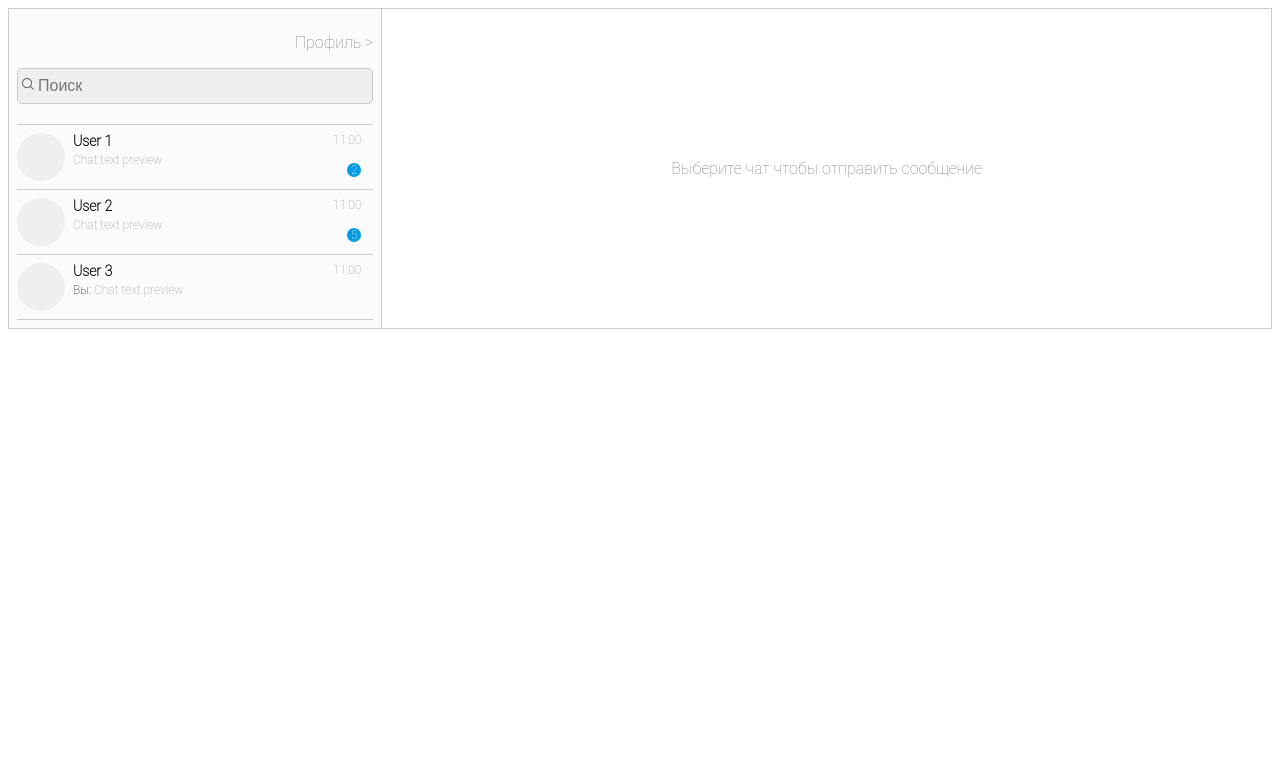
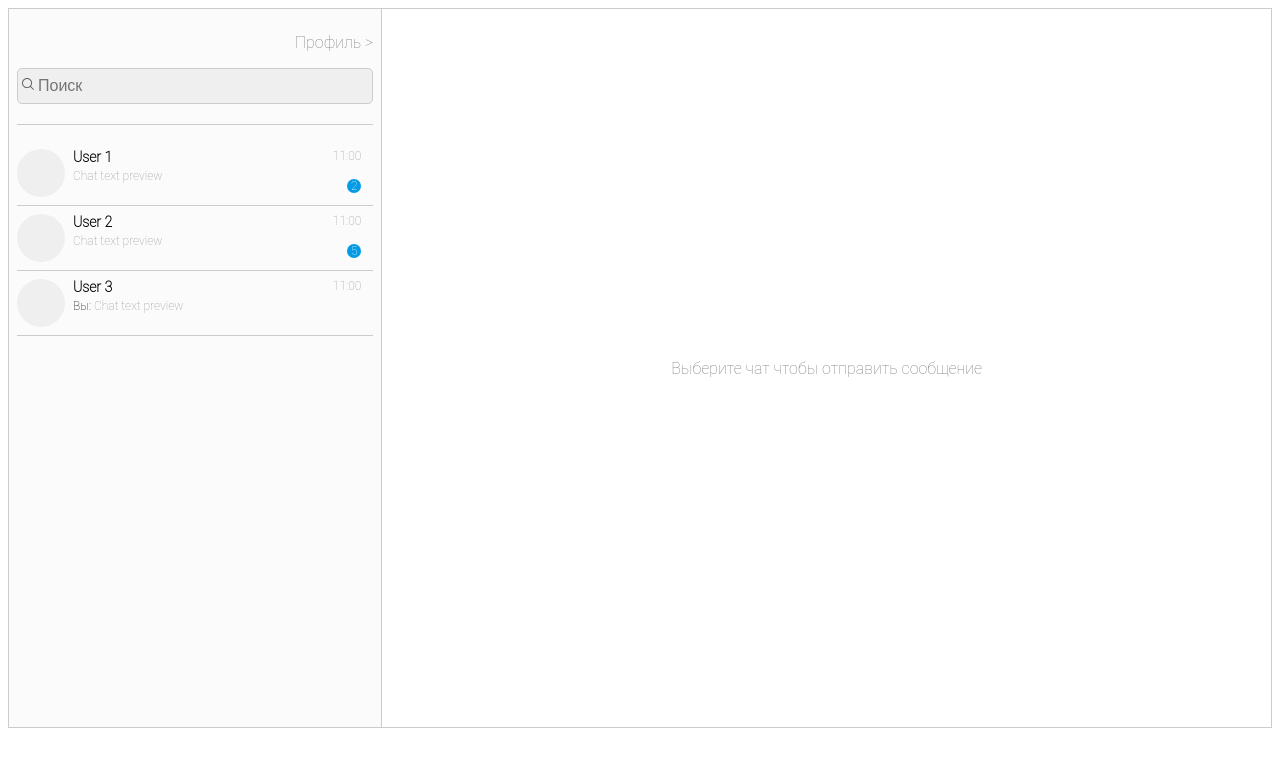
Before and after one commit to Saiok/YaPraktikum-Messenger, a website: page static/chat.html in a window 1280 px wide. Drawn offline with Linux system fonts and the light colour scheme.

Commit message:
Change users list to ul and change styles

```diff
--- a/static/404.css
+++ b/static/404.css
@@ -1,3 +1,3 @@
 @import "styles.css";
 
-#root {height: 100vh}
+main {height: 100vh}
--- a/static/500.css
+++ b/static/500.css
@@ -1,3 +1,3 @@
 @import "styles.css";
 
-#root {height: 100vh}
+main {height: 100vh}
--- a/static/auth.css
+++ b/static/auth.css
@@ -1,8 +1,6 @@
 @import "styles.css";
 
-#root {
-    height: 90vh;
-}
+main {height: 90vh}
 
 .form-wrapper {
     width: 400px;
--- a/static/chat-feed.css
+++ b/static/chat-feed.css
@@ -1,6 +1,6 @@
 @import "styles.css";
 
-#root {height: 90vh}
+main {height: 90vh}
 
 .aside-panel {width: 30%; background: #FBFBFB; box-sizing: border-box}
 .message-field {width: 70%}
--- a/static/chat.css
+++ b/static/chat.css
@@ -1,6 +1,6 @@
 @import "styles.css";
 
-#root {height: 90vh}
+main {height: 90vh}
 
 .aside-panel {width: 30%; background: #FBFBFB; box-sizing: border-box}
 .message-field {width: 70%}
--- a/static/chat.html
+++ b/static/chat.html
@@ -22,8 +22,9 @@
                         <img id="search-icon" src="../assets/icons/search.svg" alt="search icon">
                     </div>
                 </div>
-                <div class="aside-body d-flex column a-center j-center">
-                    <div class="user-info d-flex row pb-8 pt-8 border-bottom w-100">
+
+                <ul class="aside-body d-flex column a-center j-center p-0">
+                    <li class="user-info d-flex row pb-8 pt-8 border-bottom w-100">
                         <div class="avatar"></div>
                         <div class="chat-info pl-8 d-flex column">
                             <span class="text-bold mb-4">User 1</span>
@@ -35,8 +36,8 @@
                         <div class="badge-accent">
                             <span>2</span>
                         </div>
-                    </div>
-                    <div class="user-info d-flex row pb-8 pt-8 border-bottom w-100">
+                    </li>
+                    <li class="user-info d-flex row pb-8 pt-8 border-bottom w-100">
                         <div class="avatar"></div>
                         <div class="chat-info pl-8 d-flex column">
                             <span class="text-bold mb-4">User 2</span>
@@ -48,8 +49,8 @@
                         <div class="badge-accent">
                             <span>5</span>
                         </div>
-                    </div>
-                    <div class="user-info d-flex row pb-8 pt-8 border-bottom w-100">
+                    </li>
+                    <li class="user-info d-flex row pb-8 pt-8 border-bottom w-100">
                         <div class="avatar"></div>
                         <div class="chat-info pl-8 d-flex column">
                             <span class="text-bold mb-4">User 3</span>
@@ -60,8 +61,8 @@
                         <div class="time">
                             <span class="text-secondary">11:00</span>
                         </div>
-                    </div>
-                </div>
+                    </li>
+                </ul>
             </div>
             <div class="message-field p-8 border-bottom border-right border-top">
                 <div class="message-empty w-100 h-100 text-center d-flex column j-center">
--- a/static/registration.css
+++ b/static/registration.css
@@ -1,8 +1,6 @@
 @import "styles.css";
 
-#root {
-    height: 90vh;
-}
+main {height: 90vh}
 
 .form-wrapper {
     width: 400px;
--- a/static/styles.css
+++ b/static/styles.css
@@ -63,26 +63,31 @@ body {font-family: 'Roboto Thin', 'Roboto Light', sans-serif}
 .text-link-underlined {cursor: pointer; text-decoration: underline}
 
 /*Paddings*/
+.p-0 {padding: 0}
 .p-4 {padding: 4px}
 .p-8 {padding: 8px}
 .p-12 {padding: 12px}
 .p-16 {padding: 16px}
 .p-20 {padding: 20px}
+.pl-0 {padding-left: 0}
 .pl-4 {padding-left: 4px}
 .pl-8 {padding-left: 8px}
 .pl-12 {padding-left: 12px}
 .pl-16 {padding-left: 16px}
 .pl-20 {padding-left: 20px}
+.pr-0 {padding-right: 0}
 .pr-4 {padding-right: 4px}
 .pr-8 {padding-right: 8px}
 .pr-12 {padding-right: 12px}
 .pr-16 {padding-right: 16px}
 .pr-20 {padding-right: 20px}
+.pt-0 {padding-top: 0}
 .pt-4 {padding-top: 4px}
 .pt-8 {padding-top: 8px}
 .pt-12 {padding-top: 12px}
 .pt-16 {padding-top: 16px}
 .pt-20 {padding-top: 20px}
+.pb-0 {padding-bottom: 0}
 .pb-4 {padding-bottom: 4px}
 .pb-8 {padding-bottom: 8px}
 .pb-12 {padding-bottom: 12px}
--- a/static/user-profile.css
+++ b/static/user-profile.css
@@ -1,6 +1,6 @@
 @import "styles.css";
 
-#root {height: 90vh}
+main {height: 90vh}
 #user-profile {position: relative}
 
 .avatar {
```
Also changed, not shown: static/chat-feed.html (+2 -2 lines).
